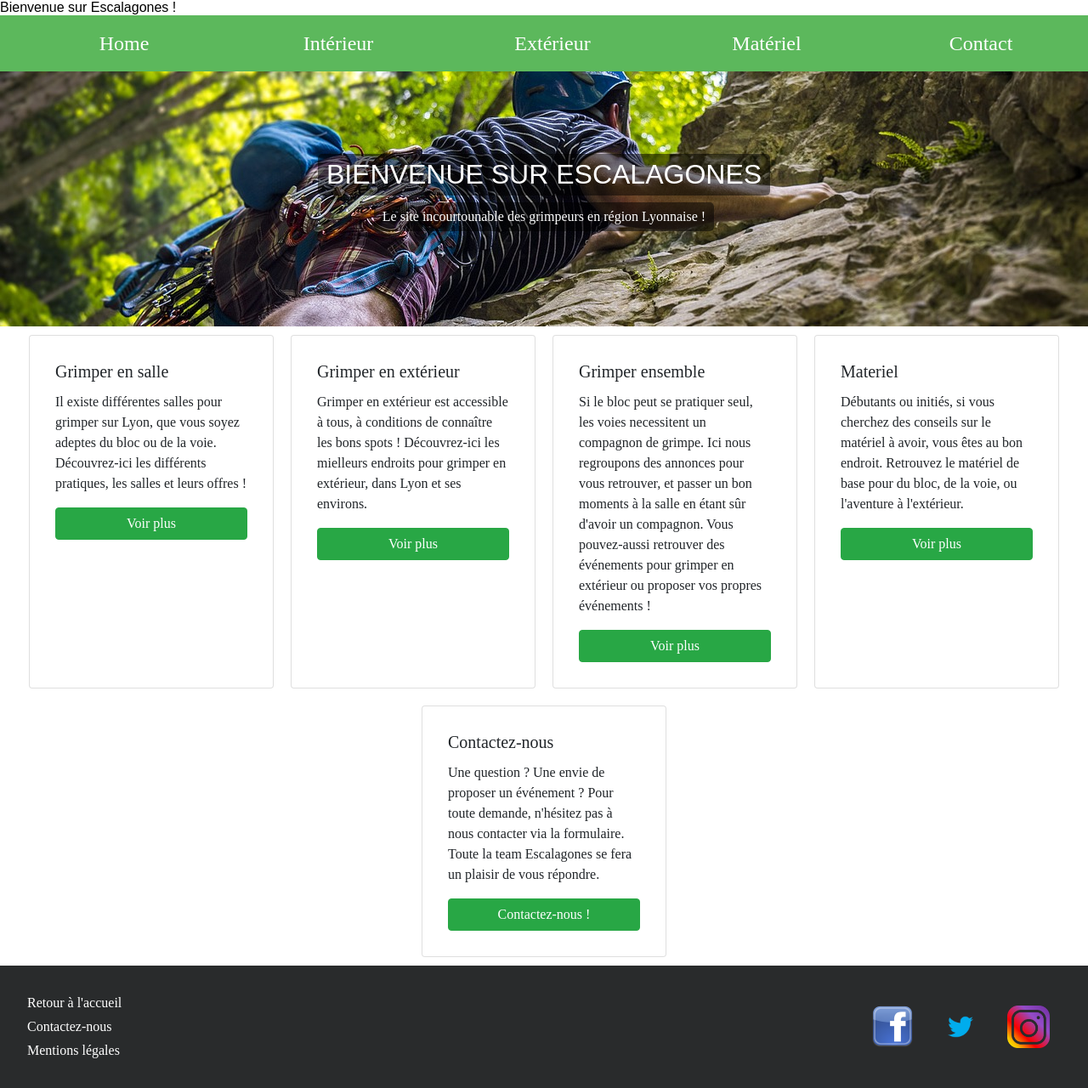
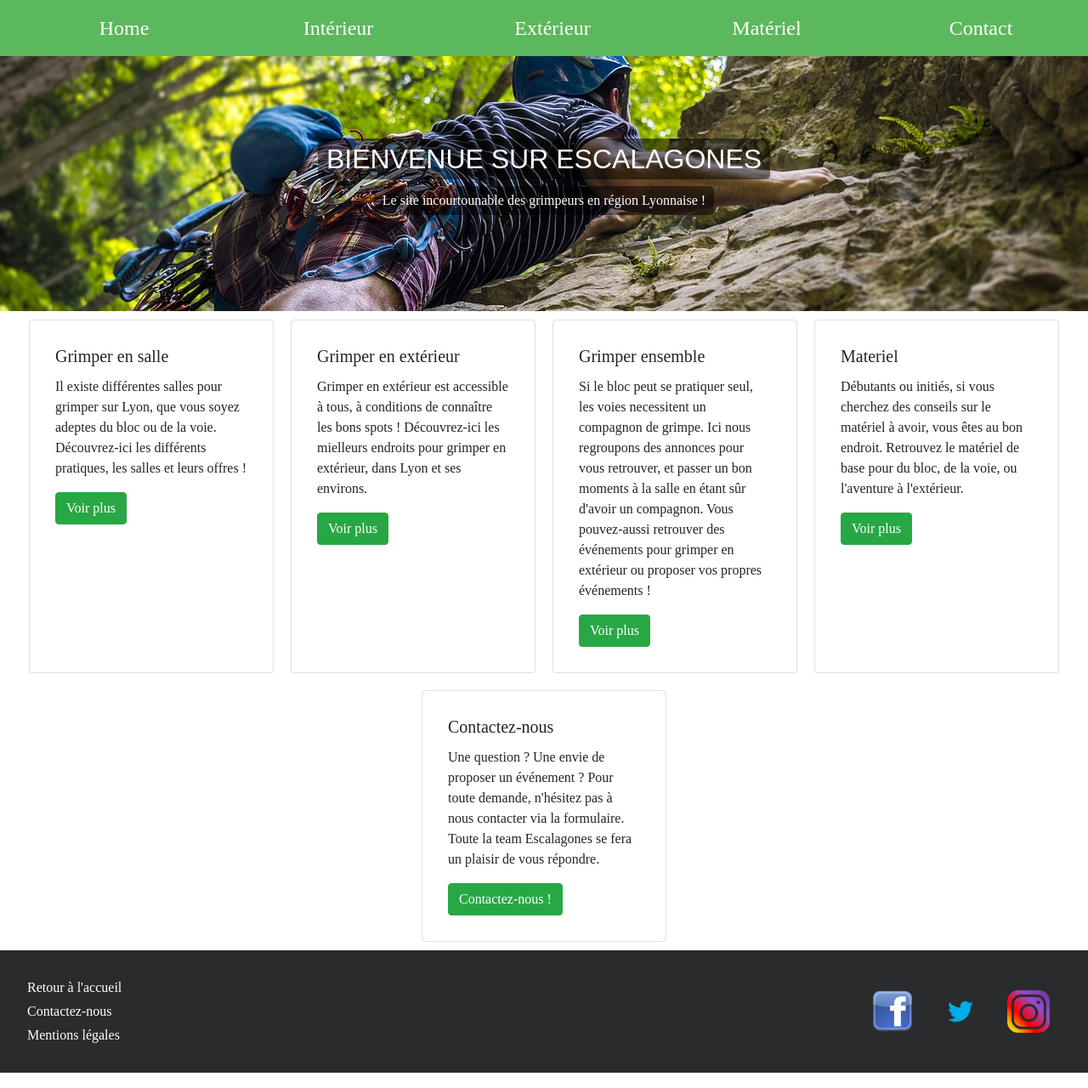
Before and after one commit to nicogaget/Escalagones, a PHP site: page / in a window 1280 px wide. Shown: the whole page at 85% size. Run offline with PHP 8.4, Linux system fonts and the light colour scheme.

Commit message:
no more title and script displayed

```diff
--- a/materiel.html
+++ b/materiel.html
@@ -10,6 +10,7 @@
 
             <!-- Bootstrap CSS -->
         <link rel="stylesheet" href="https://stackpath.bootstrapcdn.com/bootstrap/4.4.1/css/bootstrap.min.css" integrity="sha384-Vkoo8x4CGsO3+Hhxv8T/Q5PaXtkKtu6ug5TOeNV6gBiFeWPGFN9MuhOf23Q9Ifjh" crossorigin="anonymous">
+
         <link rel="stylesheet" type="text/css" href="style.css">
 
     </head>
@@ -111,7 +112,7 @@
             <section id="boutiques">
                 <h3>Les boutiques</h3>
             </section>
-
+          </div>
 
 
 
--- a/style.css
+++ b/style.css
@@ -1,7 +1,6 @@
 *{
     margin: 0;
     padding: 0;
-    display: flex;
     flex-direction: column;
 }
 
@@ -300,14 +299,14 @@ h3 {
 
     /* début css amélie */
 
-.cardHomePage{
+.cardHomePage, .sectionCards {
     display: flex;
     flex-direction: row;
     flex-wrap: wrap;
     justify-content: center;
 }
 
-.cardHomePage div {
+.cardHomePage div, .sectionCards div {
     margin: 10px;
 
 }
```
